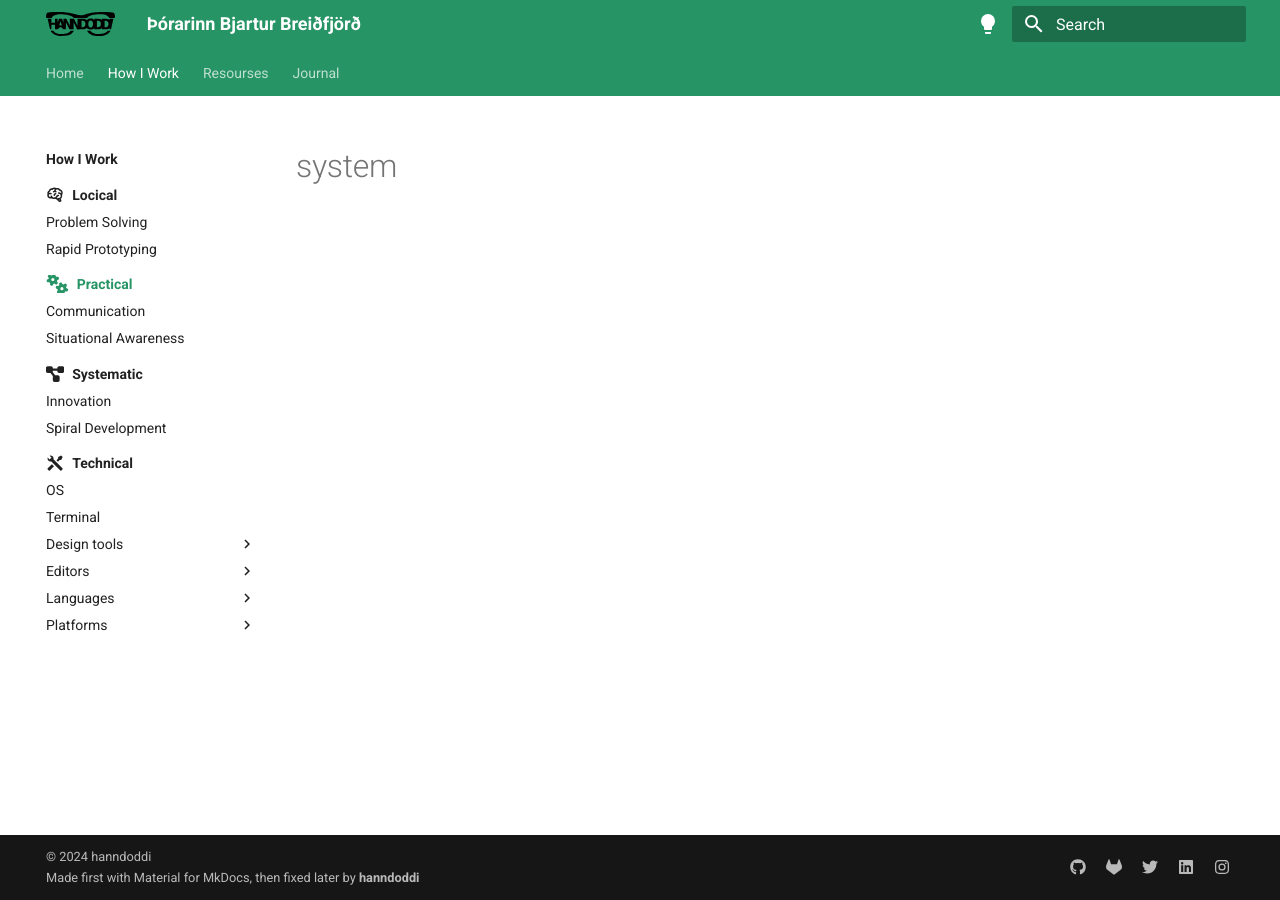
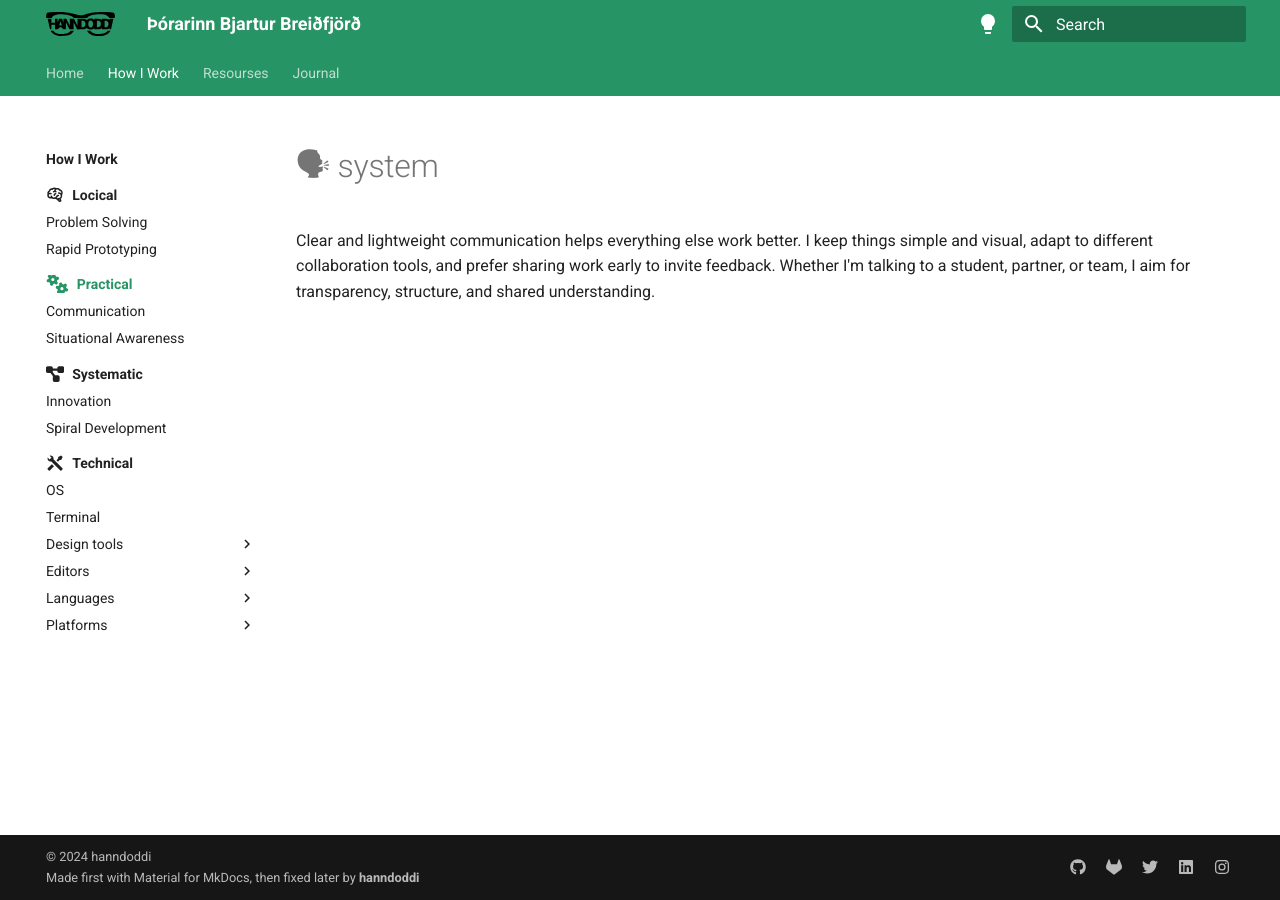
Before and after one commit to hanndoddi/hanndoddi_site, an MkDocs documentation site: the page built from docs/How_I_Work/practical/index.md, in a window 1280 px wide. Built offline with MkDocs 1.6.1 and Material for MkDocs 9.7.7, drawn with Linux system fonts in a browser that asks for light colours.

Commit message:
index for how I work

```diff
--- a/docs/How_I_Work/practical/index.md
+++ b/docs/How_I_Work/practical/index.md
@@ -2,4 +2,6 @@
 icon: fontawesome/solid/gears
 ---
 
-# system
+# 🗣 system
+
+Clear and lightweight communication helps everything else work better. I keep things simple and visual, adapt to different collaboration tools, and prefer sharing work early to invite feedback. Whether I'm talking to a student, partner, or team, I aim for transparency, structure, and shared understanding.
```
Also changed, not shown: docs/How_I_Work/locical/index.md (+3 -1 lines), docs/How_I_Work/systematic/index.md (+3 -1 lines).
